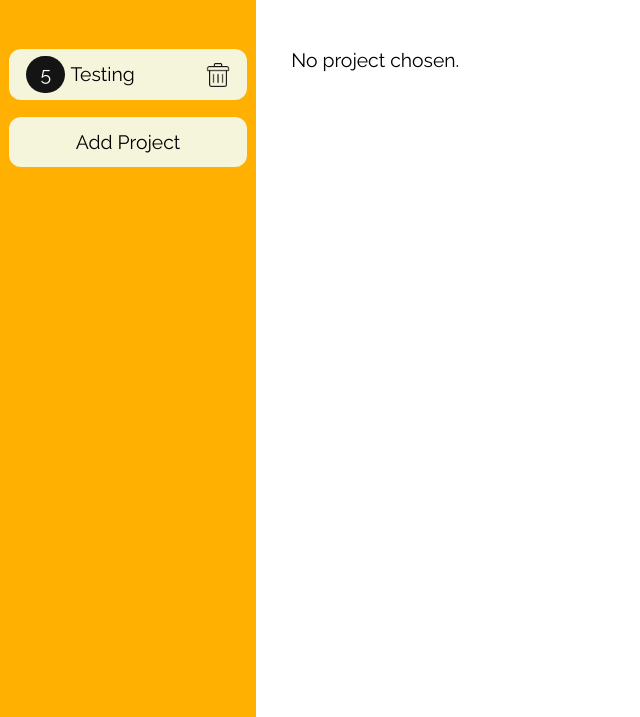
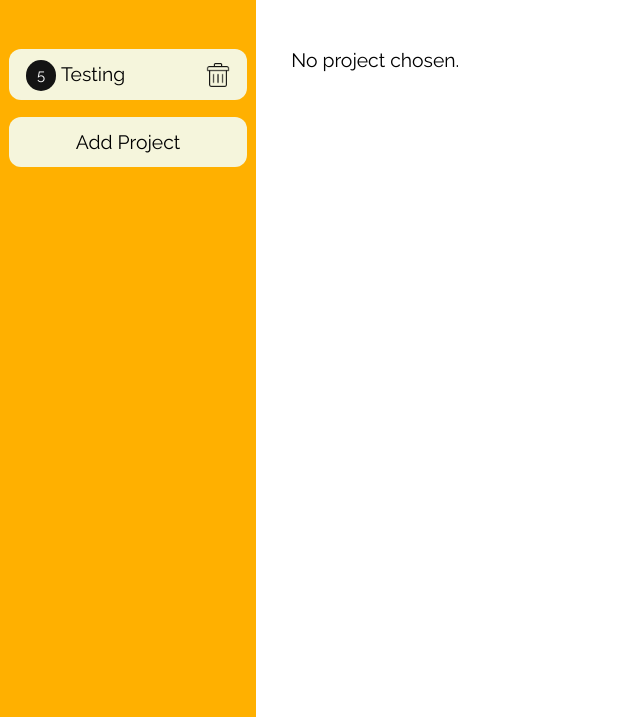
Before and after one commit to shivamgangwani/top-project-todo-list, a website built with webpack: page dist/index.html in a window 1280 px wide. Shown: the part 83-800 px from the top of the page, without its empty margins (0-640 px from the left). Built offline with Linux system fonts and the light colour scheme.

Commit message:
Style Changes

```diff
--- a/src/style.css
+++ b/src/style.css
@@ -78,11 +78,11 @@
 .project-button-progress {
     background-color: #141414;
     color: white;
-    padding: 0.4rem 0.8rem;
+    padding: 0.35rem 0.6rem;
     margin-right: 0.3rem;
     border-radius: 24px;
     text-align: center;
-
+    font-size: 0.85rem;
 }
 
 .project-delete-trash-icon {
```
Also changed, not shown: dist/main.js.
